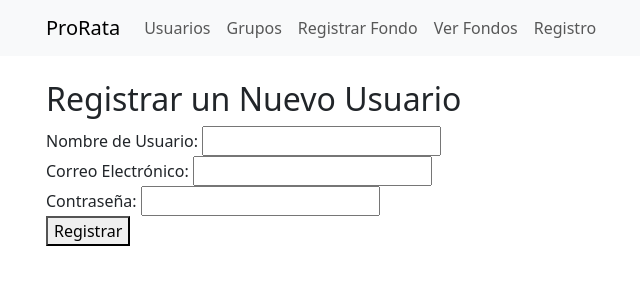
After one commit to A2r9410/ProRata, a Flask app: page /register in a window 1280 px wide. The commit adds this page. Shown: the top 300 px of the page, without its empty margins (36-676 px from the left). Run offline with Flask 3, Linux system fonts and the light colour scheme; some libraries are stand-ins or nearby versions.

Commit message:
agregado el apartado de registro

```diff
--- a/backend/app.py
+++ b/backend/app.py
@@ -57,12 +57,11 @@ def register():
 
     # Validar que los datos estén completos
     if not name or not email or not password:
-        return jsonify({"error": "Faltan datos"}), 400
+        return jsonify({"error": "Faltan datos: asegúrate de proporcionar nombre de usuario, email y contraseña"}), 400
 
     # Verificar si el nombre de usuario o email ya está registrado
     if db.users.find_one({"$or": [{"email": email}, {"name": name}]}):
         return jsonify({"error": "El email o el nombre de usuario ya están registrados"}), 400
-
 
     # Encriptar la contraseña
     hashed_password = bcrypt.generate_password_hash(password).decode("utf-8")
@@ -77,8 +76,6 @@ def register():
     db.users.insert_one(user)
 
     return jsonify({"message": "Usuario registrado exitosamente"}), 201
-
-
 
 # Clave secreta para firmar los tokens (¡cámbiala por algo más seguro en producción!)
 SECRET_KEY = "supersecretkey"
@@ -205,6 +202,10 @@ def funds():
     users = {user["_id"]: user["name"] for user in db.users.find({}, {"_id": 1, "name": 1})}
     return render_template("funds.html", funds=funds_list, users=users)
 
+@app.route("/register")
+def register_page():
+    return render_template("register.html")
+
 
 if __name__ == "__main__":
     app.run(host="0.0.0.0", port=5000)
--- a/backend/templates/base.html
+++ b/backend/templates/base.html
@@ -16,6 +16,7 @@
                     <li class="nav-item"><a class="nav-link" href="/groups">Grupos</a></li>
                     <li class="nav-item"><a class="nav-link" href="/funds/register">Registrar Fondo</a></li>
                     <li class="nav-item"><a class="nav-link" href="/funds">Ver Fondos</a></li>
+                    <li class="nav-item"><a class="nav-link" href="/register">Registro</a></li>
                 </ul>
             </div>
         </div>
--- /dev/null
+++ b/backend/templates/register.html
@@ -0,0 +1,17 @@
+{% extends "base.html" %}
+
+{% block content %}
+    <h2>Registrar un Nuevo Usuario</h2>
+    <form action="/users/register" method="POST">
+        <label for="username">Nombre de Usuario:</label>
+        <input type="text" id="username" name="name" required><br>
+
+        <label for="email">Correo Electrónico:</label>
+        <input type="email" id="email" name="email" required><br>
+
+        <label for="password">Contraseña:</label>
+        <input type="password" id="password" name="password" required><br>
+
+        <button type="submit">Registrar</button>
+    </form>
+{% endblock %}
```
